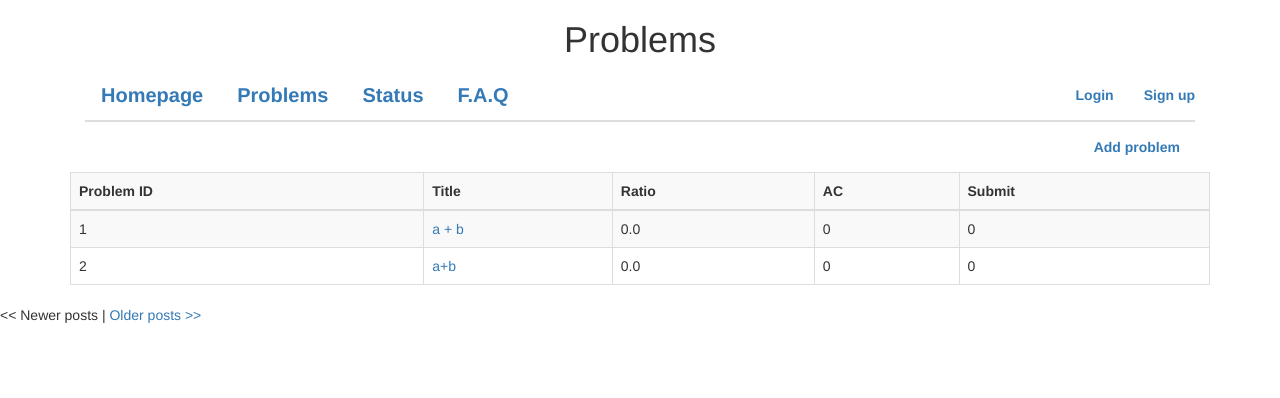
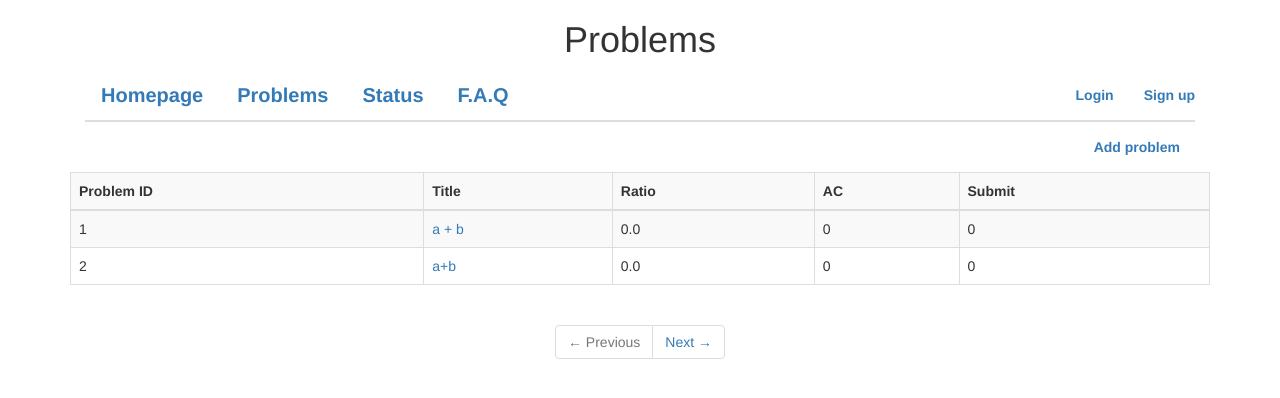
Before and after one commit to wendy2003888/OJ, a Flask app: a page that uses App/templates/problems.html in a window 1280 px wide. Shown: the top 398 px of the page. Run offline with Flask 2, Linux system fonts and the light colour scheme; data comes from the database, SQL or seed files in the repository; some libraries are stand-ins or nearby versions.

Commit message:
change pagination button

```diff
--- a/App/templates/problems.html
+++ b/App/templates/problems.html
@@ -56,19 +56,23 @@
 				</tbody>
 			</table>
 	 	</div>
-<!-- 	 	<nav>
+	 	<center>
+	 	<nav>
 		  <ul class="pagination">
-		    <li class="disabled"><a href="#"><span aria-hidden="true">&laquo;</span><span class="sr-only">Previous</span></a></li>
-		    <li class="active"><a href="#">1 <span class="sr-only">(current)</span></a></li>
-		     {% if problemlist.has_prev %}
-	            <li><a href="#">&larr; Previous</a></li>
-	            {% endif %}
+		    {% if problemlist.has_prev %}
+	            <li><a href="{{ url_for('Problems', page = problemlist.prev_num) }}">&larr; Previous</a></li>
+	        {% else %}
+	            <li class = "disabled"><a>&larr; Previous</a></li>
+	        {% endif %}
 		    {% if problemlist.has_next %}
-	            <li><a href="#">Next &rarr;</a></li>
-	            {% endif %}
+	            <li><a href="{{ url_for('Problems', page = problemlist.next_num) }}">Next &rarr;</a></li>
+	        {% else %}
+	            <li class = "disabled"><a>Next &rarr;</a></li>
+	        {% endif %}
 		  </ul>
-		</nav> -->
-		 {% if problemlist.has_prev %}
+		</nav>
+		</center>
+		 <!-- {% if problemlist.has_prev %}
 		 <a href="{{ url_for('Problems', page = problemlist.prev_num) }}"><< Newer posts</a>
 		 {% else %}
 		 << Newer posts
@@ -78,7 +82,7 @@
 		<a href="{{ url_for('Problems', page = problemlist.next_num) }}">Older posts >></a>
 		{% else %}
 		Older posts >>
-		{% endif %}
+		{% endif %} -->
 	 	<script src="http://cdn.bootcss.com/jquery/1.11.2/jquery.min.js"></script>
 		<script src="http://cdn.bootcss.com/bootstrap/3.3.2/js/bootstrap.min.js"></script>
 	 </body>
--- a/App/templates/status.html
+++ b/App/templates/status.html
@@ -67,12 +67,12 @@
 		  {% if submit_list.has_prev%}
 		  	<li><a href="{{ url_for('Status', page = submit_list.prev_num) }}">&larr; Previous</a></li>
 		  {% else %}
-		  	<li><a href="#">&larr; Previous</a></li>
+		  	<li class = "disabled"><a>&larr; Previous</a></li>
 		  {% endif %}
 		  {% if submit_list.has_next %}
 		  	<li><a href="{{ url_for('Status', page = submit_list.next_num) }}">Next &rarr;</a></li>
 			{% else %}
-			<li><a href="#">Next &rarr;</a></li>
+			<li class = "disabled"><a>Next &rarr;</a></li>
 			{% endif %}
 		  </ul>
 		</nav>
```
